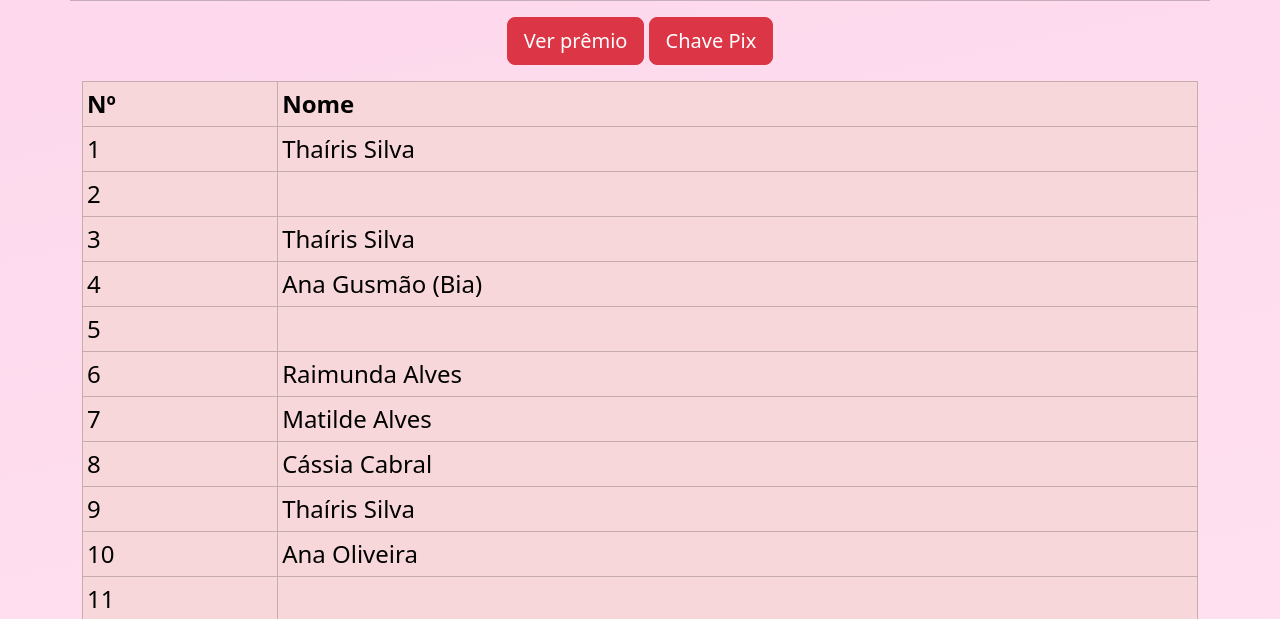
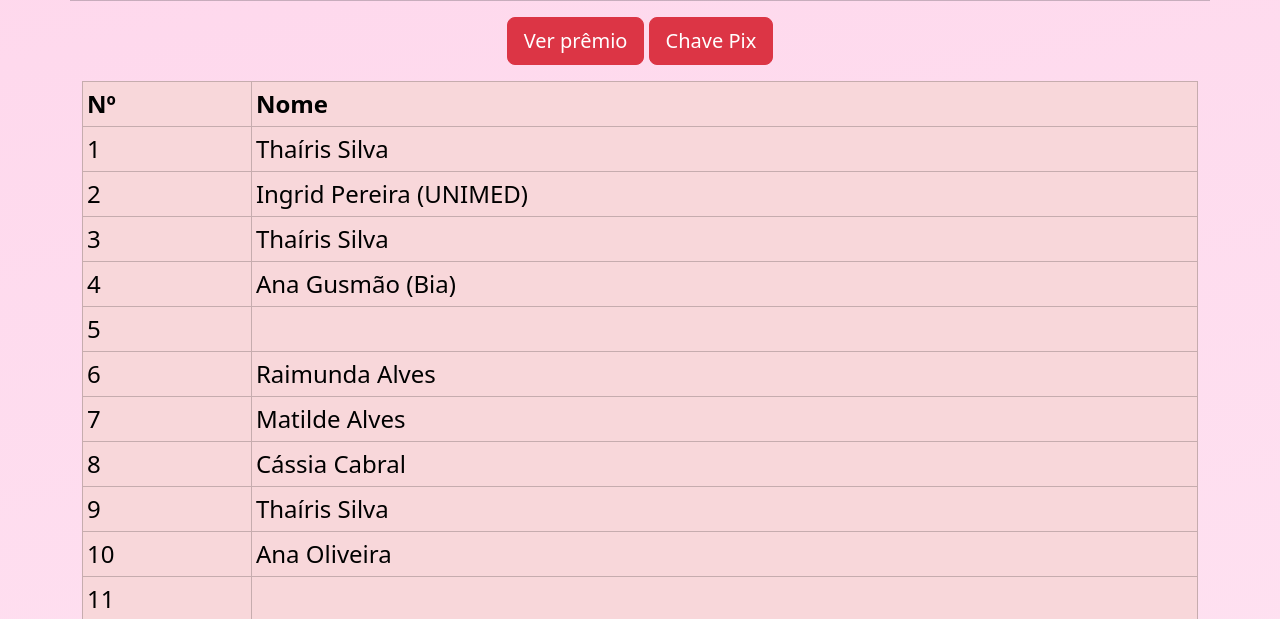
Before and after one commit to rafaelmorim/rifa-dia-dos-pais, a plain HTML site: page index.html in a window 1280 px wide. Shown: the part 166-785 px from the top of the page. Drawn offline with nearby package versions, Linux system fonts and the light colour scheme.

Commit message:
Update index.html
Ingrid Pereira (UNIMED)

```diff
--- a/index.html
+++ b/index.html
@@ -91,7 +91,7 @@
               </thead>
               <tbody>
                 <tr><td>1</td><td>Thaíris Silva</td></tr>
-                <tr><td>2</td><td></td></tr>
+                <tr><td>2</td><td>Ingrid Pereira (UNIMED)</td></tr>
                 <tr><td>3</td><td>Thaíris Silva</td></tr>
                 <tr><td>4</td><td>Ana Gusmão (Bia)</td></tr>
                 <tr><td>5</td><td></td></tr>
@@ -147,7 +147,7 @@
                 <tr><td>55</td><td></td></tr>
                 <tr><td>56</td><td></td></tr>
                 <tr><td>57</td><td></td></tr>
-                <tr><td>58</td><td></td></tr>
+                <tr><td>58</td><td>Ingrid Pereira (UNIMED)</td></tr>
                 <tr><td>59</td><td>Johnathan Gouveia</td></tr>
                 <tr><td>60</td><td></td></tr>
                 <tr><td>61</td><td></td></tr>
```
